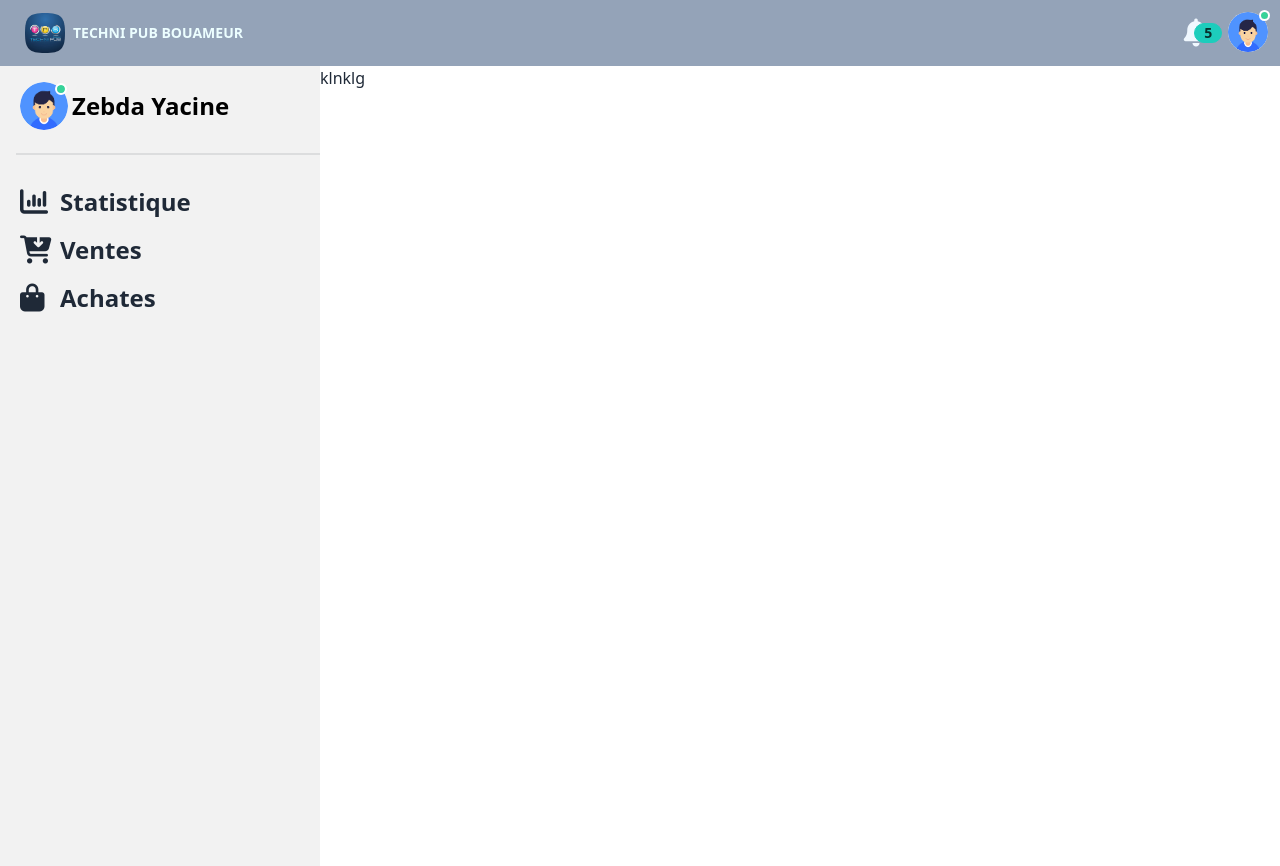
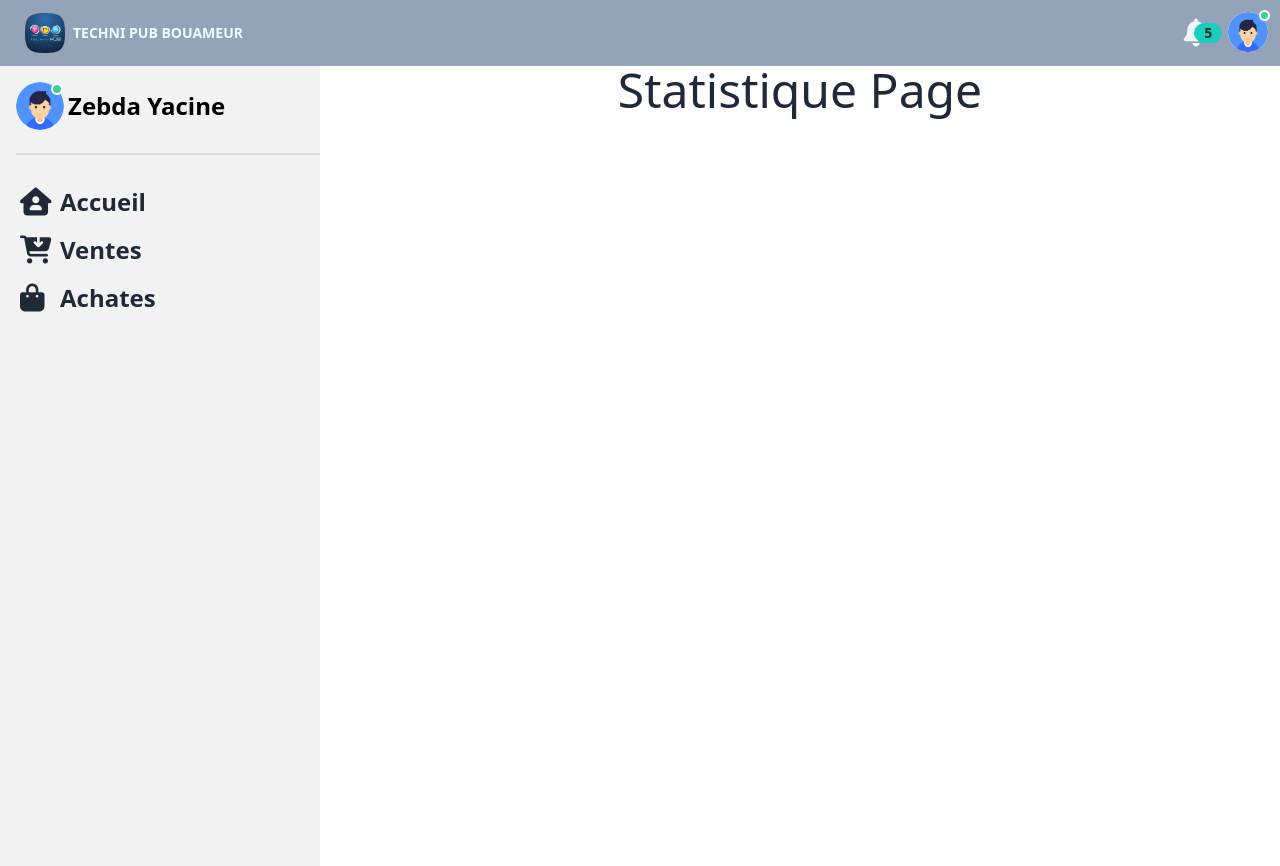
Before and after one commit to ZebdaYacine/TechniPub, a Vue app: page / in a window 1280 px wide. Built offline with nearby package versions, Linux system fonts and the light colour scheme.

Commit message:
setup routing files and dashbaord navigations

```diff
--- a/package.json
+++ b/package.json
@@ -10,6 +10,7 @@
   },
   "dependencies": {
     "vue": "^3.3.4",
+    "vue-router": "^4.0.13",
     "vuetify": "^3.3.11"
   },
   "devDependencies": {
--- a/src/App.vue
+++ b/src/App.vue
@@ -1,15 +1,10 @@
 <template>
-  <div>
-    <MainView />
-  </div>
+  <router-view />
 </template>
 
 <script>
-import MainView from "./views/MainView.vue";
 export default {
   name: "App",
-  components: {
-    MainView,
-  },
+  components: {},
 };
 </script>
--- a/src/components/SideBarComp.vue
+++ b/src/components/SideBarComp.vue
@@ -5,8 +5,8 @@
       <label for="my-drawer-2" class="drawer-overlay"></label>
       <ul class="menu p-4 w-80 h-full bg-base-200 text-base-content">
         <div
-          class="flex flex-row place-items-center justify-start px-1 cursor-pointer hover:bg-slate-200"
-          @click="changeStyleItemSelected()"
+          class="flex flex-row place-items-center justify-start cursor-pointer hover:bg-slate-200"
+          @click="$emit('loadView', 'ProfileView')"
         >
           <div class="avatar online">
             <div class="w-12 rounded-full">
@@ -24,7 +24,8 @@
             :name-item="item.nameItem"
             :icon-item="item.iconItem"
             class="cursor-pointer hover:bg-slate-200"
-            @click="changeStyleItemSelected()"
+            :class="{ 'conditional-style': item.nameItem === 'HomeView' }"
+            @click="$emit('loadView', item.nameView)"
           />
         </div>
       </ul>
@@ -33,7 +34,7 @@
 </template>
 
 <script>
-import ItemSideBarComp from "./ItemSideBarComp.vue";
+import ItemSideBarComp from "./itemsidebarcomp.vue";
 export default {
   name: "DashboardComp",
   components: {
@@ -46,24 +47,30 @@ export default {
   data() {
     return {
       items: [
-        { nameItem: "Statistique", iconItem: "fas fa-chart-column fa-2xl" },
-        { nameItem: "Ventes", iconItem: "fas fa-cart-arrow-down fa-2xl" },
-        { nameItem: "Achates", iconItem: "fas fa-bag-shopping fa-2xl" },
+        {
+          nameItem: "Accueil",
+          nameView: "HomeView",
+          iconItem: "fas fa-house-user fa-2xl",
+        },
+        {
+          nameItem: "Ventes",
+          nameView: "SalesView",
+          iconItem: "fas fa-cart-arrow-down fa-2xl",
+        },
+        {
+          nameItem: "Achates",
+          nameView: "PurchasesView",
+          iconItem: "fas fa-bag-shopping fa-2xl",
+        },
       ],
-      lastTargetclicked: "",
     };
   },
-  methods: {
-    changeStyleItemSelected() {
-      if (this.lastTargetclicked != "") {
-        this.lastTargetclicked.style.backgroundColor = "";
-        event.currentTarget.style.backgroundColor = "#CED6DC";
-        this.lastTargetclicked = event.currentTarget;
-      } else {
-        event.currentTarget.style.backgroundColor = "#CED6DC";
-        this.lastTargetclicked = event.currentTarget;
-      }
-    },
-  },
+  emits: ["loadView"],
 };
 </script>
+
+<style>
+.conditional-style {
+  background-color: #ced6dc;
+}
+</style>
--- a/src/main.js
+++ b/src/main.js
@@ -2,4 +2,6 @@ import { createApp } from "vue";
 import App from "./App.vue";
 import "./style/main.css";
 import "@fortawesome/fontawesome-free/css/all.css";
-createApp(App).mount("#app");
+import router from "./router/index";
+
+createApp(App).use(router).mount("#app");
--- /dev/null
+++ b/src/router/index.js
@@ -0,0 +1,34 @@
+import { createRouter, createWebHistory } from "vue-router";
+import MainView from "../views/MainView.vue";
+import SalesView from "../views/SalesView.vue";
+import PurchasesView from "../views/PurchasesView.vue";
+import NotFoundView from "../views/NotFoundView.vue";
+
+const router = createRouter({
+  history: createWebHistory(),
+  routes: [
+    {
+      path: "/",
+      component: MainView,
+    },
+    {
+      path: "/Sales",
+      component: SalesView,
+    },
+    {
+      path: "/Purchases",
+      component: PurchasesView,
+    },
+    {
+      path: "/Main",
+      redirect: "/",
+    },
+    {
+      path: "/:catchAll(.*)",
+      name: "404Name",
+      component: NotFoundView,
+    },
+  ],
+});
+
+export default router;
--- /dev/null
+++ b/src/views/HomeView.vue
@@ -0,0 +1,19 @@
+<template>
+  <div class="lg:basis-10/12">
+    <p class="text-center text-5xl">Statistique Page</p>
+  </div>
+</template>
+
+<script>
+import profil from "../icon/profile.png";
+
+export default {
+  name: "HomeView",
+  provide: {
+    profileSrc: profil,
+  },
+  data() {
+    return {};
+  },
+};
+</script>
--- a/src/views/MainView.vue
+++ b/src/views/MainView.vue
@@ -1,21 +1,41 @@
 <template>
   <NavBarComp />
-  <div class="flex flex-row ...">
-    <div>
-      <SideBarComp :icon-url="profilsrc" :user-name="user.name" />
+  <div class="flex flex-row w-full">
+    <div class="lg:basis-3/12 md:basis-3/12">
+      <SideBarComp
+        :icon-url="profilsrc"
+        :user-name="user.name"
+        @loadView="loadCurrentView"
+      />
     </div>
-    <div>klnklg</div>
+    <div class="lg:basis-10/12">
+      <HomeView v-if="this.view === 'HomeView'" />
+      <SalesView v-if="this.view === 'SalesView'" />
+      <ProfileView v-if="this.view === 'ProfileView'" />
+      <PurchasesView v-if="this.view === 'PurchasesView'" />
+    </div>
   </div>
 </template>
 
 <script>
 import SideBarComp from "../components/SideBarComp.vue";
 import NavBarComp from "../components/NavBarComp.vue";
+import profil from "../icon/profile.png";
+import HomeView from "./HomeView.vue";
+import SalesView from "./SalesView.vue";
+import PurchasesView from "./PurchasesView.vue";
+import ProfileView from "./ProfileView.vue";
 
-import profil from "../icon/profile.png";
 export default {
   name: "MainView",
-  components: { SideBarComp, NavBarComp },
+  components: {
+    SideBarComp,
+    NavBarComp,
+    HomeView,
+    SalesView,
+    PurchasesView,
+    ProfileView,
+  },
   provide: {
     profileSrc: profil,
   },
@@ -25,7 +45,25 @@ export default {
       user: {
         name: "Zebda Yacine",
       },
+      lastTargetclicked: "",
+      view: "",
     };
+  },
+  mounted() {
+    this.view = "HomeView";
+  },
+  methods: {
+    loadCurrentView(data) {
+      if (this.lastTargetclicked != "") {
+        this.lastTargetclicked.style.backgroundColor = "";
+        event.currentTarget.style.backgroundColor = "#CED6DC";
+        this.lastTargetclicked = event.currentTarget;
+      } else {
+        event.currentTarget.style.backgroundColor = "#CED6DC";
+        this.lastTargetclicked = event.currentTarget;
+      }
+      this.view = data;
+    },
   },
 };
 </script>
--- /dev/null
+++ b/src/views/NotFoundView.vue
@@ -0,0 +1,23 @@
+<template>
+  <div>
+    <p class="text-center text-5xl">404 Error</p>
+  </div>
+</template>
+
+<script>
+import profil from "../icon/profile.png";
+export default {
+  name: "NotFoundView",
+  provide: {
+    profileSrc: profil,
+  },
+  data() {
+    return {
+      profilsrc: profil,
+      user: {
+        name: "Zebda Yacine",
+      },
+    };
+  },
+};
+</script>
--- /dev/null
+++ b/src/views/ProfileView.vue
@@ -0,0 +1,18 @@
+<template>
+  <div class="lg:basis-10/12">
+    <p class="text-center text-5xl">Profile Page</p>
+  </div>
+</template>
+
+<script>
+import profil from "../icon/profile.png";
+
+export default {
+  provide: {
+    profileSrc: profil,
+  },
+  data() {
+    return {};
+  },
+};
+</script>
--- /dev/null
+++ b/src/views/PurchasesView.vue
@@ -0,0 +1,23 @@
+<template>
+  <div class="lg:basis-10/12">
+    <p class="text-center text-5xl">Purchases Page</p>
+  </div>
+</template>
+
+<script>
+import profil from "../icon/profile.png";
+export default {
+  name: "PurchasesView",
+  provide: {
+    profileSrc: profil,
+  },
+  data() {
+    return {
+      profilsrc: profil,
+      user: {
+        name: "Zebda Yacine",
+      },
+    };
+  },
+};
+</script>
--- /dev/null
+++ b/src/views/SalesView.vue
@@ -0,0 +1,23 @@
+<template>
+  <div class="lg:basis-10/12">
+    <p class="text-center text-5xl">Sales Page</p>
+  </div>
+</template>
+
+<script>
+import profil from "../icon/profile.png";
+export default {
+  name: "SalesView",
+  provide: {
+    profileSrc: profil,
+  },
+  data() {
+    return {
+      profilsrc: profil,
+      user: {
+        name: "Zebda Yacine",
+      },
+    };
+  },
+};
+</script>
```
Also changed, not shown: 1 other file (tests, documents, lock files or other folders).
